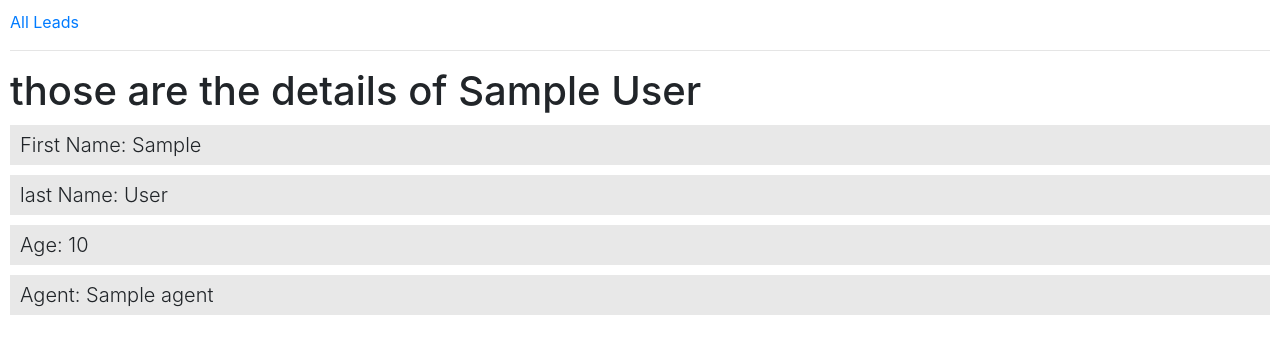
After one commit to alsakrhoras/djproject, a Django app: template templates/leads/leads_details.html in a window 1280 px wide. The commit adds this page. Shown: the top 354 px of the page. Run offline with Django 3.2, Linux system fonts and the light colour scheme; the template is opened without the code that fills it: most values are stand-ins (such as "Sample title", 1, 10 or a date in 2020); some libraries are stand-ins or nearby versions.

Commit message:
added add lead and other featurs

```diff
--- a/djproj/settings.py
+++ b/djproj/settings.py
@@ -55,7 +55,7 @@ ROOT_URLCONF = "djproj.urls"
 TEMPLATES = [
     {
         "BACKEND": "django.template.backends.django.DjangoTemplates",
-        "DIRS": [ BASE_DIR / "templates"],
+        "DIRS": [ BASE_DIR / "templates",],
         "APP_DIRS": True,
         "OPTIONS": {
             "context_processors": [
@@ -118,6 +118,10 @@ USE_TZ = True
 
 STATIC_URL = "static/"
 
+STATICFILES_DIRS = [
+    BASE_DIR / "static",
+]
+
 # Default primary key field type
 # https://docs.djangoproject.com/en/4.2/ref/settings/#default-auto-field
 
--- a/leads/models.py
+++ b/leads/models.py
@@ -1,5 +1,7 @@
 from django.db import models
 from django.contrib.auth.models import AbstractUser
+from django.core.validators import MinValueValidator, MaxValueValidator
+
 
 class User(AbstractUser):
     pass
@@ -8,7 +10,7 @@ class User(AbstractUser):
 class Lead(models.Model):
     first_name = models.CharField(max_length=18)
     last_name = models.CharField(max_length=18)
-    age = models.IntegerField()
+    age = models.IntegerField(validators=[MinValueValidator(18), MaxValueValidator(180)])
     agent = models.ForeignKey("Agent", on_delete=models.CASCADE)
 
     def __str__(self):
--- a/leads/urls.py
+++ b/leads/urls.py
@@ -4,5 +4,7 @@ from . import views
 app_name = "leads"
 
 urlpatterns = [
-    path("", views.index, name="index"),
+    path("all/", views.leads, name="all_leads"),
+    path("add/", views.add_lead, name="add_leads"),
+    path("<pk>/", views.leads_detail, name="details"),
 ]
--- a/static/leads/styles.css
+++ b/static/leads/styles.css
@@ -1,9 +1,31 @@
-{% load static %}
+body {
+    padding: 10px;
+}
 
-<!DOCTYPE html>
-<html lang="en">
-    <head>
-        <title>{% block title %}Auctions{% endblock %}</title>
-        <link rel="stylesheet" href="https://stackpath.bootstrapcdn.com/bootstrap/4.4.1/css/bootstrap.min.css" integrity="sha384-Vkoo8x4CGsO3+Hhxv8T/Q5PaXtkKtu6ug5TOeNV6gBiFeWPGFN9MuhOf23Q9Ifjh" crossorigin="anonymous">
-        <link href="{% static 'auctions/styles.css' %}" rel="stylesheet">
-    </head>
+.lead {
+    padding: 5px 10px;
+    margin: 10px 0;
+    background-color: rgb(232, 232, 232);
+    width: 100%;
+}
+
+.addlead {
+    text-align: left;
+    width: 500px;
+    height: 300px;
+    margin: 20px auto;
+    padding: 20px;
+    border-radius: 10px;
+    background-color: rgba(149, 151, 149, 0.2);
+}
+
+.addlead input, select{
+    width: 70%;
+    padding: 2px 5px;
+    float: right;
+}
+
+#add {
+    background-color: rgb(50, 230, 74);
+    float: right;
+}
--- a/templates/leads/layout.html
+++ b/templates/leads/layout.html
@@ -1,8 +1,9 @@
+<!DOCTYPE html>
 {% load static %}
-
-<!DOCTYPE html>
 <html lang="en">
   <head>
+    <meta charset="UTF-8">
+    <meta name="viewport" content="width=device-width, initial-scale=1.0">
     <title>{% block title %}Leads{% endblock %}</title>
     <link
       rel="stylesheet"
@@ -12,6 +13,7 @@
     />
     <link href="{% static 'leads/styles.css' %}" rel="stylesheet" />
   </head>
+
   <body>
     {% block body %} {% endblock %}
   </body>
--- /dev/null
+++ b/templates/leads/leads_details.html
@@ -0,0 +1,11 @@
+{% extends 'leads/layout.html' %}
+{% block body %}
+    <a href="/leads/all/">All Leads</a>
+    <hr/>
+    <h1>those are the details of {{ the_lead.first_name }} {{ the_lead.last_name }}</h1>
+    <p class="lead">First Name: {{the_lead.first_name}}</p>
+    <p class="lead">last Name: {{the_lead.last_name}}</p>
+    <p class="lead">Age: {{ the_lead.age }}</p>
+    <p class="lead">Agent: {{ the_lead.agent }}</p>
+
+{% endblock %}
```
Also changed, not shown: leads/forms.py (added, +26 -0 lines), leads/views.py (+38 -4 lines), templates/leads/addlead.html (added, +12 -0 lines), templates/leads/apage.html (deleted, +0 -11 lines), templates/leads/index.html (+4 -5 lines), templates/leads/leads.html (added, +11 -0 lines).
